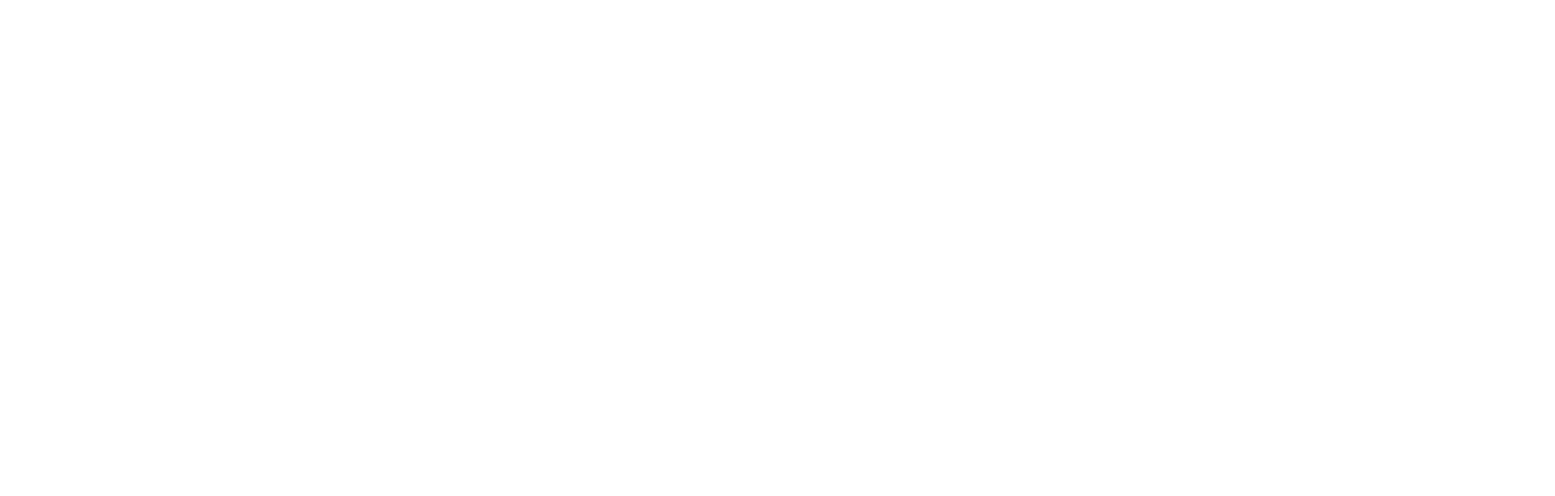
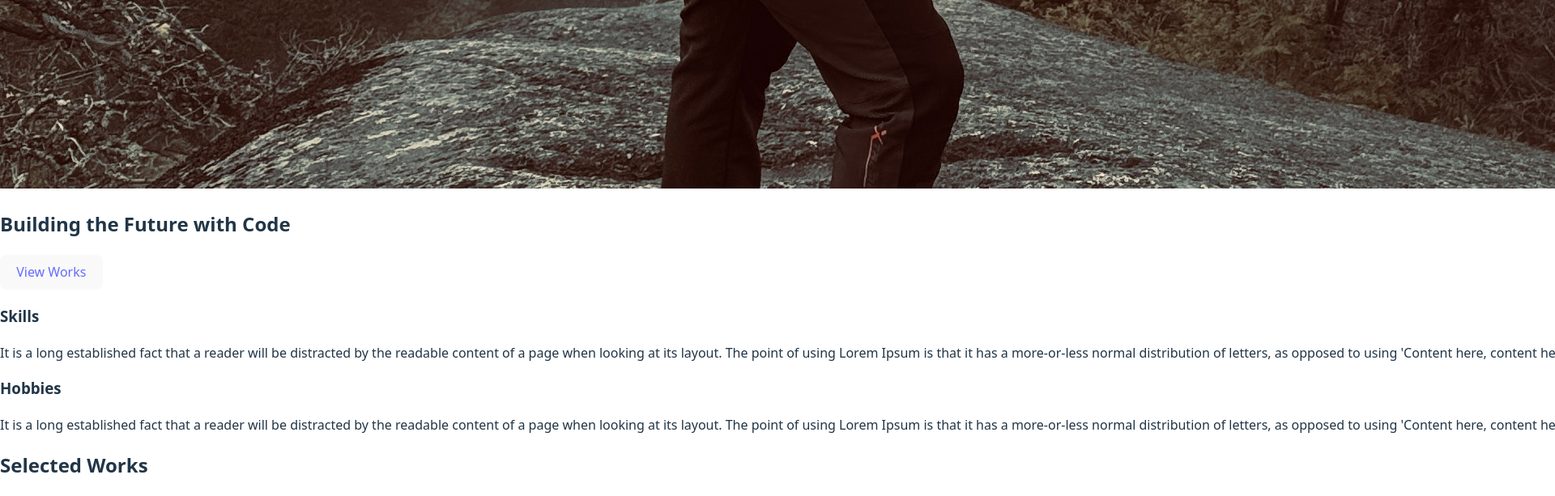
Before and after one commit to coder-mahdi/new-portfolio, a React (Vite) app: page /About in a window 1280 px wide. Before the commit this address had no page. Shown: the part 2184-2797 px from the top of the page at 81% size, 1920 px wide, since content can reach past the window. Before the commit the page ends 800 px from the top, so only its background shows below. Built offline with nearby package versions, Linux system fonts and the light colour scheme.

Commit message:
updated app with about

```diff
--- a/src/App.jsx
+++ b/src/App.jsx
@@ -3,6 +3,7 @@
 import Home from './components/Home';
 import Works from './components/Works';
 import Singlework from './components/Singlework';
+import About from './components/About';
 
 
 
@@ -18,6 +19,7 @@
         <Route path="/" element={<Home />} />
         <Route path="/works" element={<Works />} />
         <Route path="/singlework/:id" element={<Singlework />} />
+        <Route path="/About" element={<About />} />
       </Routes>
     </Router>
   );
--- /dev/null
+++ b/src/components/About.jsx
@@ -0,0 +1,90 @@
+import React, { useState, useEffect } from 'react';
+import Layout from './Layout.jsx';
+
+
+
+
+
+function Home() {
+    const [homeData, setHomeData] = useState({
+        hero: {},
+        about: {},
+        works: { projects: [] },
+        education: { universities: [] }
+    });
+
+    useEffect(() => {
+        fetch('/data/homeData.json')
+            .then(response => response.json())
+            .then(data => setHomeData(data))
+            .catch(error => console.error("Error fetching data:", error));
+    }, []);
+
+    return (
+        <Layout>
+            <div className="main-content">
+                <h1>{homeData.hero.title || "loading..."}</h1>
+                  <h2>{homeData.hero.subtitle || ""}</h2>
+                <button>
+                <a href="#about">{homeData.hero.buttonText || "Click me"}</a>
+                </button>
+                 <p>{homeData.hero.location}</p>
+                < img src="/images/home/hero.jpg" alt="Mahdi's photo" />
+
+
+
+                <div className='about'>
+                <h2>{homeData.about.title || "loading..."}</h2>
+                <button>
+                    <a href="#works">View Works</a>
+                </button>
+                <h3>Skills</h3>
+                <p>{homeData.about.skills}</p>
+
+                <h3>Hobbies</h3>
+                <p>{homeData.about.hobbies}</p>
+                </div>
+
+                <div className='work-section'>
+                    <h2>{homeData.works.title || "loading..."}</h2>
+                    <p>{homeData.works.explanation}</p>
+                    <button>
+                        <a href="/works"> View Works</a>
+                    </button>
+
+                    <ul>
+                        {homeData.works?.projects?.map((pro, index) => (
+                            <li key={index}>
+                                <img src={pro.image} alt={pro.name} className="project-image" />
+                                <h3>{pro.name}</h3>
+                            </li>
+                        ) )}
+                    </ul>
+                </div>
+
+                <div className='education-section'>
+                    <h2>{homeData.education?.title || "loading..."}</h2>
+                    <p>{homeData.education?.explanation || ""}</p>
+
+                    <ul>
+                        {homeData.education?.universities?.map((edu, index) => (
+                            <li key={index}>
+                                <h3>{edu.name}</h3>
+                                <p>{edu.university}</p>
+                                <p>{edu.degree}</p>
+                                <p>{edu.duration}</p>
+                            </li>
+                        ))}
+                    </ul>
+                </div>
+
+                <div className='recomendation-section'>
+                </div>
+
+            </div>
+        </Layout>
+
+    );
+}
+
+export default Home;
```
